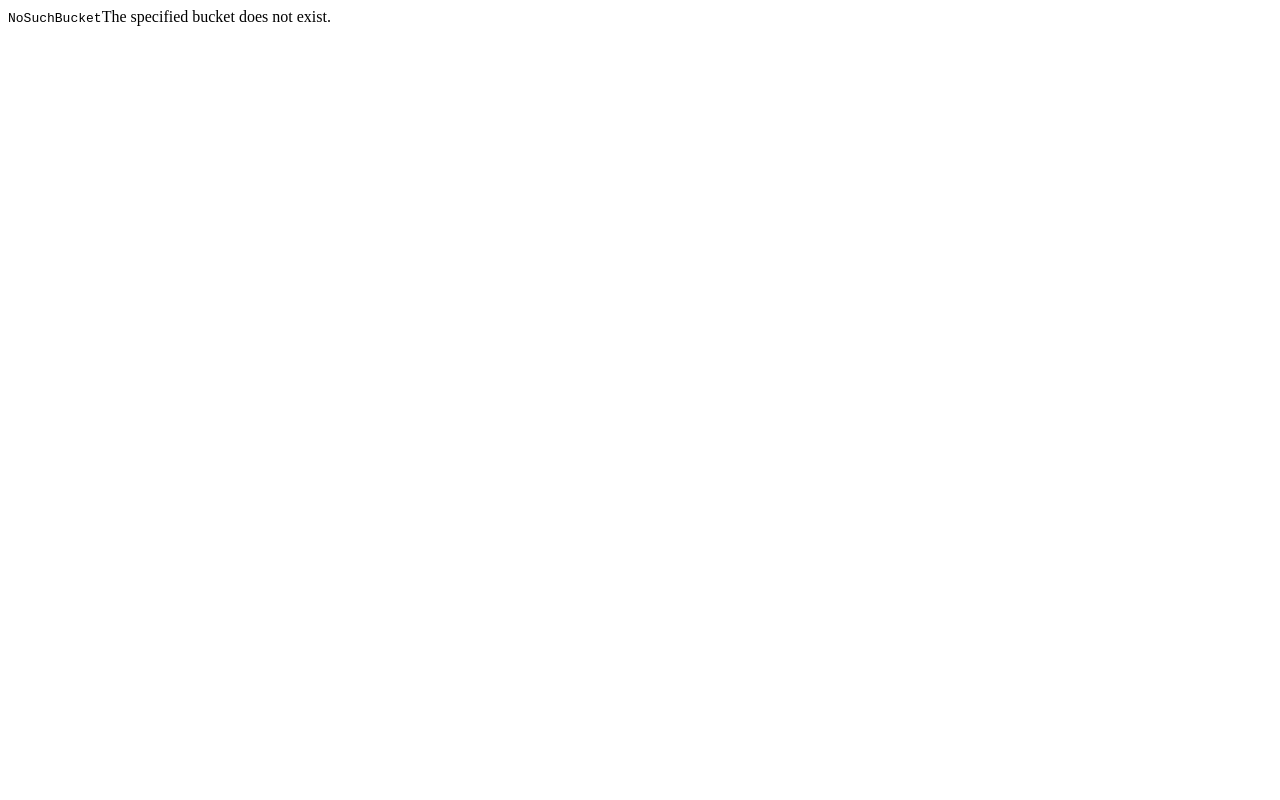
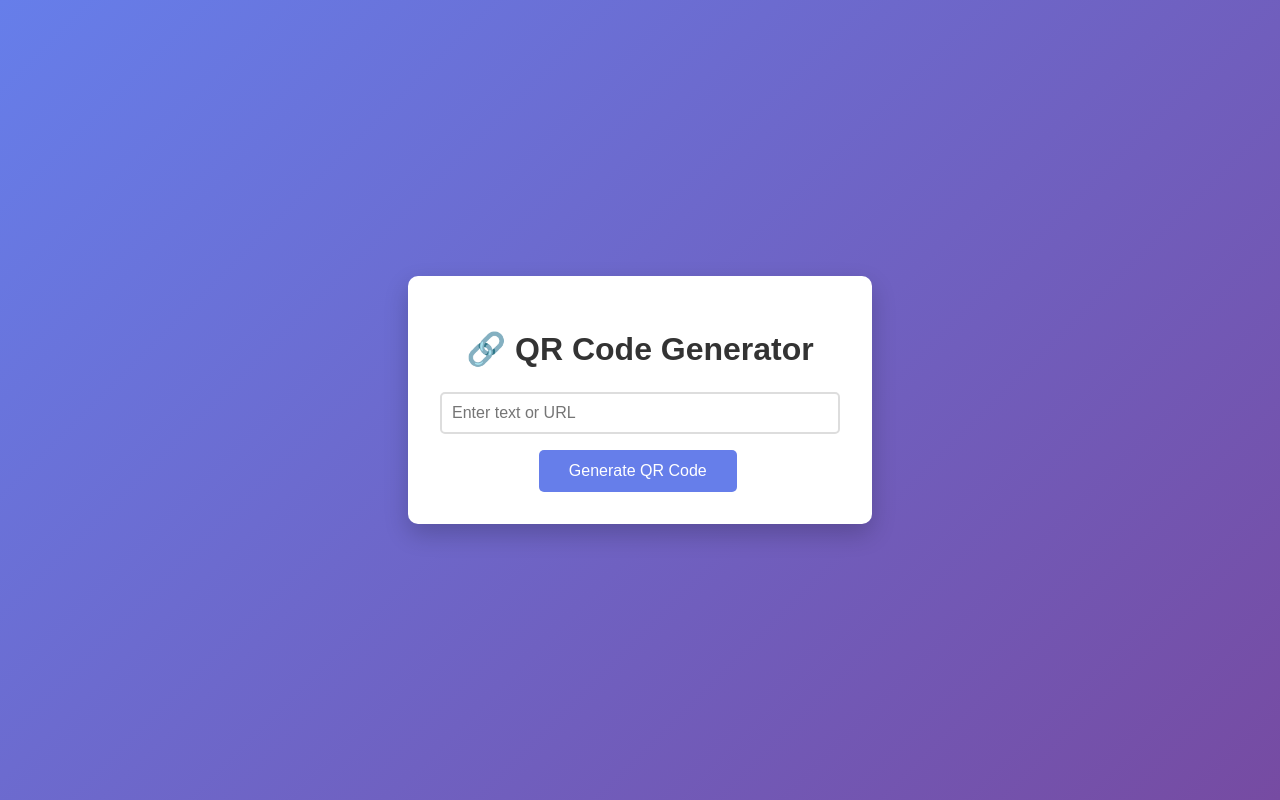
Before and after one commit to Control12345/qr-html-demo, a plain HTML site: page index.html in a window 1280 px wide. Drawn offline with Linux system fonts and the light colour scheme.

Commit message:
Update index.html

```diff
--- a/index.html
+++ b/index.html
@@ -1 +1,98 @@
-<?xml version='1.0' encoding='UTF-8'?><Error><Code>NoSuchBucket</Code><Message>The specified bucket does not exist.</Message></Error>
+<!DOCTYPE html>
+<html lang="en">
+<head>
+    <meta charset="UTF-8">
+    <meta name="viewport" content="width=device-width, initial-scale=1.0">
+    <title>QR Code Generator</title>
+    <style>
+        body {
+            font-family: Arial, sans-serif;
+            display: flex;
+            justify-content: center;
+            align-items: center;
+            min-height: 100vh;
+            margin: 0;
+            background: linear-gradient(135deg, #667eea 0%, #764ba2 100%);
+        }
+        .container {
+            background: white;
+            padding: 2rem;
+            border-radius: 10px;
+            box-shadow: 0 10px 25px rgba(0,0,0,0.2);
+            text-align: center;
+            max-width: 400px;
+            width: 90%;
+        }
+        h1 {
+            color: #333;
+            margin-bottom: 1.5rem;
+        }
+        input {
+            width: 100%;
+            padding: 10px;
+            margin-bottom: 1rem;
+            border: 2px solid #ddd;
+            border-radius: 5px;
+            font-size: 16px;
+            box-sizing: border-box;
+        }
+        button {
+            background: #667eea;
+            color: white;
+            border: none;
+            padding: 12px 30px;
+            border-radius: 5px;
+            font-size: 16px;
+            cursor: pointer;
+            transition: background 0.3s;
+        }
+        button:hover {
+            background: #5568d3;
+        }
+        #qrcode {
+            margin-top: 1.5rem;
+            display: inline-block;
+        }
+    </style>
+</head>
+<body>
+    <div class="container">
+        <h1>🔗 QR Code Generator</h1>
+        <input type="text" id="text" placeholder="Enter text or URL">
+        <button onclick="generateQR()">Generate QR Code</button>
+        <div id="qrcode"></div>
+    </div>
+
+    <script src="https://cdn.jsdelivr.net/npm/qrcodejs@1.0.0/qrcode.min.js"></script>
+    <script>
+        let qrcode = null;
+
+        function generateQR() {
+            const text = document.getElementById('text').value;
+            const qrcodeDiv = document.getElementById('qrcode');
+
+            if (text.trim() === '') {
+                alert('Please enter some text or URL');
+                return;
+            }
+
+            qrcodeDiv.innerHTML = '';
+
+            qrcode = new QRCode(qrcodeDiv, {
+                text: text,
+                width: 200,
+                height: 200,
+                colorDark: "#000000",
+                colorLight: "#ffffff",
+                correctLevel: QRCode.CorrectLevel.H
+            });
+        }
+
+        document.getElementById('text').addEventListener('keypress', function(e) {
+            if (e.key === 'Enter') {
+                generateQR();
+            }
+        });
+    </script>
+</body>
+</html>
```
